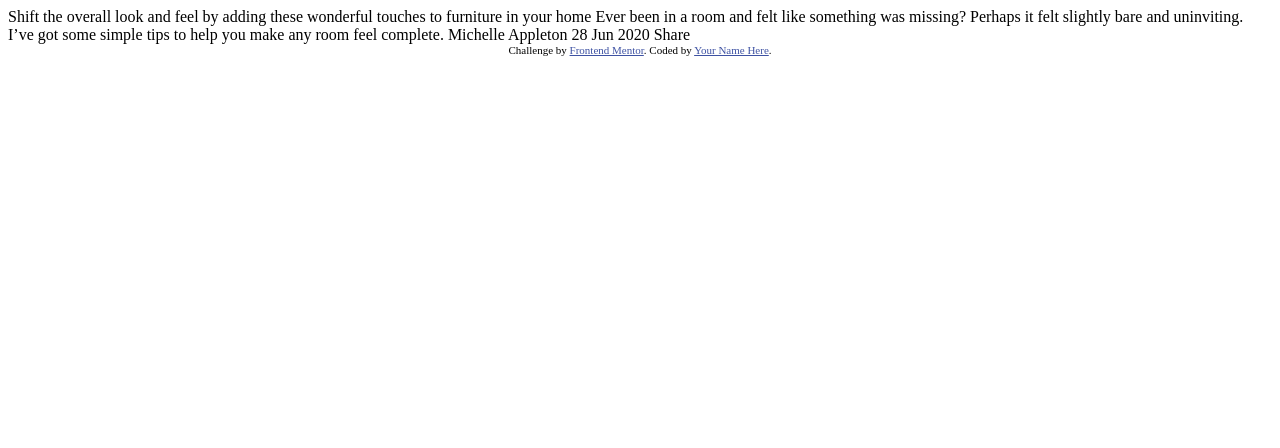
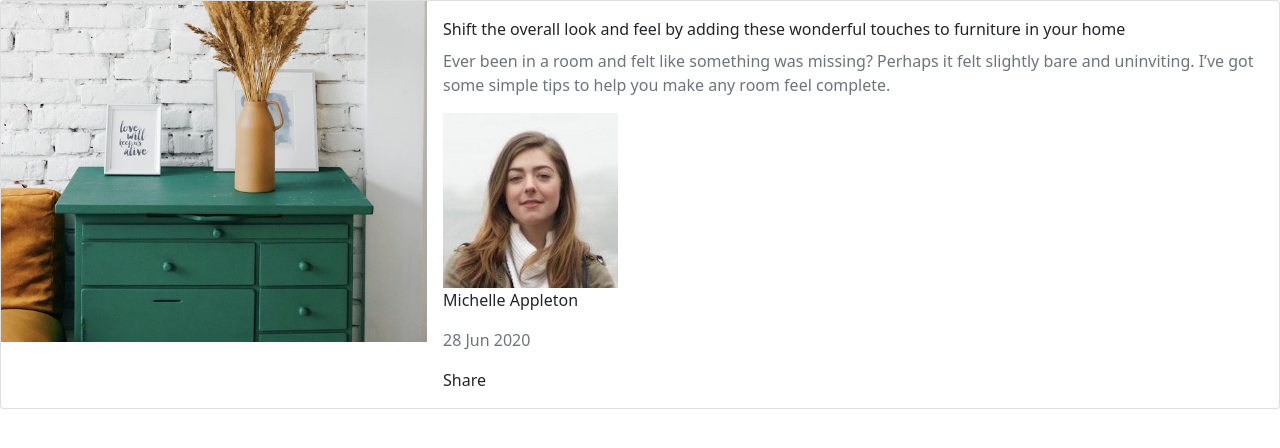
Before and after one commit to RiyaJ28/article-preview-component-master, a plain HTML site: page index.html in a window 1280 px wide. Drawn offline with nearby package versions, Linux system fonts and the light colour scheme.

Commit message:
second commit

```diff
--- a/index.html
+++ b/index.html
@@ -1,36 +1,57 @@
 <!DOCTYPE html>
 <html lang="en">
+
 <head>
   <meta charset="UTF-8">
-  <meta name="viewport" content="width=device-width, initial-scale=1.0"> <!-- displays site properly based on user's device -->
-
+  <meta name="viewport" content="width=device-width, initial-scale=1.0">
+  <!-- displays site properly based on user's device -->
   <link rel="icon" type="image/png" sizes="32x32" href="./images/favicon-32x32.png">
+  <link rel="stylesheet" src="style.css">
+  <link href="https://cdn.jsdelivr.net/npm/bootstrap@5.0.2/dist/css/bootstrap.min.css" rel="stylesheet"
+    integrity="sha384-EVSTQN3/azprG1Anm3QDgpJLIm9Nao0Yz1ztcQTwFspd3yD65VohhpuuCOmLASjC" crossorigin="anonymous">
 
   <title>Frontend Mentor | Article preview component</title>
+</head>
 
-  <!-- Feel free to remove these styles or customise in your own stylesheet 👍 -->
-  <style>
-    .attribution { font-size: 11px; text-align: center; }
-    .attribution a { color: hsl(228, 45%, 44%); }
-  </style>
-</head>
 <body>
+  <div class="card mb-3">
+    <div class="row g-0">
+      <div class="col-md-4">
+        <img class="img-fluid" src="images/drawers.jpg" alt="product">
+      </div>
+      <div class="col-md-8">
+        <div class="card-body">
+          <p class="card-title">Shift the overall look and feel by adding these wonderful touches to furniture in your
+            home</p>
 
-  Shift the overall look and feel by adding these wonderful
-  touches to furniture in your home
+          <p class="card-text text-muted">Ever been in a room and felt like something was missing? Perhaps it felt
+            slightly bare and uninviting. I’ve
+            got some simple tips to help you make any room feel complete.</p>
 
-  Ever been in a room and felt like something was missing? Perhaps
-  it felt slightly bare and uninviting. I’ve got some simple tips
-  to help you make any room feel complete.
+          <div>
+            <div>
+              <img src="images/avatar-michelle.jpg" alt="photo">
+            </div>
+            <div>
+              <p>Michelle Appleton</p>
+              <p class="text-muted">28 Jun 2020</p>
+            </div>
+            <div>
+              Share
+            </div>
+          </div>
 
-  Michelle Appleton
-  28 Jun 2020
+        </div>
+      </div>
+    </div>
 
-  Share
+  </div>
 
-  <div class="attribution">
-    Challenge by <a href="https://www.frontendmentor.io?ref=challenge" target="_blank">Frontend Mentor</a>.
-    Coded by <a href="#">Your Name Here</a>.
-  </div>
+
+  <script src="https://cdn.jsdelivr.net/npm/bootstrap@5.0.2/dist/js/bootstrap.bundle.min.js"
+    integrity="sha384-MrcW6ZMFYlzcLA8Nl+NtUVF0sA7MsXsP1UyJoMp4YLEuNSfAP+JcXn/tWtIaxVXM"
+    crossorigin="anonymous"></script>
+  <script href="index.js" charset="UTF-8"></script>
 </body>
+
 </html>
```
Also changed, not shown: index.js (added), style.css (added), 1 other file.
